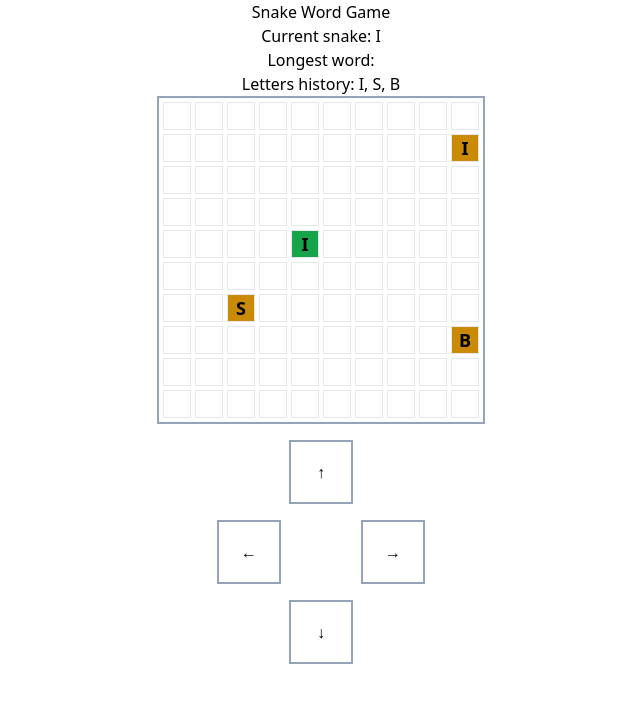
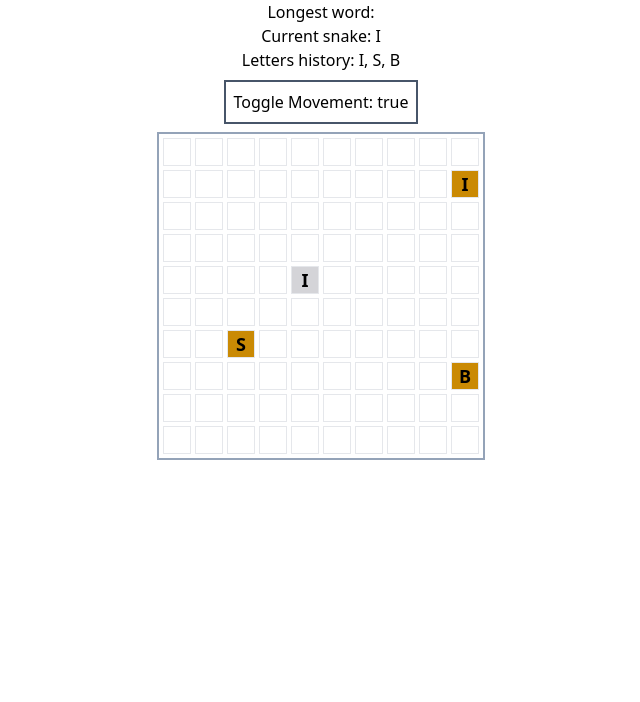
Before and after one commit to yegorkay/snake-word, a React (Vite) app: page / in a window 1280 px wide. Shown: the top 702 px of the page, without its empty margins (319-959 px from the left). Built offline with nearby package versions, Linux system fonts and the light colour scheme.

Commit message:
fix highlighting

```diff
--- a/src/App.tsx
+++ b/src/App.tsx
@@ -3,7 +3,6 @@ import { useQuery } from "@tanstack/react-query";
 import { useInterval } from "./use-interval";
 
 const GRID_SIZE = 10; // 10x10 grid for simplicity
-const ENABLE_MOVEMENT = true;
 const MAX_LETTERS_ON_GRID = 3; // Configurable number of letters to place on the grid
 const SNAKE_SPEED_IN_MS = 500;
 // Some random GPT-assisted weights.
@@ -78,14 +77,16 @@ type CellType = {
 const Grid = ({
   grid,
   direction,
-  snakeHead,
+  snake,
+  longestWordCoordinates,
 }: {
   grid: CellType[][];
   direction: {
     coordinates: Coordinate;
     direction: keyof typeof directionsMap | undefined;
   };
-  snakeHead: CellType;
+  snake: CellType[];
+  longestWordCoordinates: Coordinate[];
 }) => {
   const directionClass = getDirectionClass(direction.direction);
 
@@ -93,7 +94,7 @@ const Grid = ({
     collision: "bg-red-600",
     empty: "bg-white",
     letter: "bg-yellow-600",
-    snake: "bg-green-600",
+    snake: "bg-zinc-300",
   } as { [type in CellType["type"]]: string };
 
   const arrowMap = {
@@ -104,6 +105,8 @@ const Grid = ({
   } as {
     [key in typeof directionClass]: string;
   };
+
+  const snakeHead = snake[0];
 
   return (
     <div className="grid grid-cols-10 grid-rows-10 gap-1 w-fit border-2 border-slate-400 p-1">
@@ -116,9 +119,15 @@ const Grid = ({
 
         const cellClass = cellTypeColorMap[grid[rowIndex][colIndex].type];
 
+        const isValidWordCell = Boolean(
+          longestWordCoordinates.find(
+            (coords) => rowIndex === coords.y && colIndex === coords.x,
+          ),
+        );
+
         return (
           <div
-            className={`border w-7 h-7 flex justify-center items-center font-bold text-lg text-center relative ${cellClass} ${isSnakeHead ? arrowMap[directionClass] : ""}`}
+            className={`border w-7 h-7 flex justify-center items-center font-bold text-lg text-center relative ${isValidWordCell ? "bg-green-600" : cellClass} ${isSnakeHead ? arrowMap[directionClass] : ""}`}
             key={index}
           >
             {cell?.letter && <span>{cell.letter}</span>}
@@ -129,33 +138,42 @@ const Grid = ({
   );
 };
 
+function getLettersFromSnake(snake: CellType[]) {
+  const letters = snake.map((segment) => segment.letter);
+  const potentialWord = letters.join("").toLowerCase();
+
+  return { letters, potentialWord };
+}
+
 function findLongestValidWordAtEnd(
   snakeSegments: CellType[],
   validWordSet: Set<string> | undefined,
 ) {
   // Get letters in the order they appear in the snake
-  const letters = snakeSegments
-    .map((segment) => segment.letter)
-    .join("")
-    .toLowerCase();
+  const { potentialWord } = getLettersFromSnake(snakeSegments);
 
   let longestWord = ""; // Initialize a variable to hold the longest word
+  let longestWordCoordinates: Coordinate[] = [];
 
   // Start checking from the end of the snake
-  for (let end = letters.length; end > 0; end--) {
+  for (let end = potentialWord.length; end > 0; end--) {
     for (let start = 0; start < end; start++) {
-      const substring = letters.slice(start, end);
+      const substring = potentialWord.slice(start, end);
       // Check if the substring is in the validWordSet
       if (
         validWordSet?.has(substring) &&
         substring.length > longestWord.length
       ) {
         longestWord = substring; // Update longestWord if a longer valid word is found
+        // Extract the corresponding coordinates for the valid word
+        longestWordCoordinates = snakeSegments
+          .slice(start, end)
+          .map((segment) => segment.coordinates);
       }
     }
   }
 
-  return longestWord; // Return the longest valid word found
+  return { word: longestWord, coordinates: longestWordCoordinates }; // Return the longest valid word found
 }
 
 // Function to generate an empty grid
@@ -283,6 +301,7 @@ const Game = () => {
   const [grid, setGrid] = useState(initialGrid);
   const [snake, setSnake] = useState(initialSnake);
   const [letters, setLetters] = useState(initialLetters);
+  const [enableMovement, toggleEnableMovement] = useState(true);
   const [direction, setDirection] = useState<{
     coordinates: Coordinate;
     direction: keyof typeof directionsMap | undefined;
@@ -292,7 +311,10 @@ const Game = () => {
   }); // Current direction of movement
 
   const [gameOver, setGameOver] = useState(false); // Track game over state
-  const [longestWord, setLongestWord] = useState("");
+  const [longestWord, setLongestWord] = useState<{
+    word: string;
+    coordinates: Coordinate[];
+  }>({ word: "", coordinates: [] });
 
   const { data: validWordSet } = useQuery({
     queryFn: () =>
@@ -411,13 +433,10 @@ const Game = () => {
 
         setGrid(placeNewLetter(updatedGrid)); // Place only as many letters as needed
 
-        const longestValidWord = findLongestValidWordAtEnd(
-          prevSnake,
-          validWordSet,
-        );
+        const value = findLongestValidWordAtEnd(prevSnake, validWordSet);
 
-        if (longestValidWord.length > 1) {
-          setLongestWord(longestValidWord);
+        if (value.word.length > 1) {
+          setLongestWord(value);
         }
       }
 
@@ -466,13 +485,10 @@ const Game = () => {
 
       setGrid(updatedGrid); // Update the grid with the new positions
 
-      const longestValidWord = findLongestValidWordAtEnd(
-        newSnake,
-        validWordSet,
-      );
+      const value = findLongestValidWordAtEnd(newSnake, validWordSet);
 
-      if (longestValidWord.length > 1) {
-        setLongestWord(longestValidWord);
+      if (value.word.length > 1) {
+        setLongestWord(value);
       }
 
       return newSnake; // Return the updated snake
@@ -498,31 +514,47 @@ const Game = () => {
 
     window.addEventListener(
       "keydown",
-      ENABLE_MOVEMENT ? handleKeyDown : () => {},
+      enableMovement ? handleKeyDown : () => {},
     );
 
     return () => {
       window.removeEventListener("keydown", handleKeyDown);
     };
-  }, [direction, moveSnake]);
+  }, [direction, moveSnake, enableMovement]);
 
   useInterval(() => {
-    if (ENABLE_MOVEMENT) {
+    if (enableMovement) {
       moveSnake();
     }
   }, SNAKE_SPEED_IN_MS);
 
   return (
     <div className="container mx-auto flex flex-col justify-center items-center">
-      <h1>Snake Word Game</h1>
-
-      <h2>Current snake: {gameOver ? "Game Over!" : getSnakeLetters(snake)}</h2>
-      <h3>Longest word: {longestWord}</h3>
+      {gameOver && (
+        <h2>
+          Game Over! Longest word: <strong>{longestWord.word}</strong>
+        </h2>
+      )}
+      <h3>Longest word: {longestWord.word}</h3>
       {import.meta.env.DEV && (
-        <h3>Letters history: {letters.map((l) => l.letter).join(", ")}</h3>
+        <>
+          <h2>Current snake: {getSnakeLetters(snake)}</h2>
+          <h3>Letters history: {letters.map((l) => l.letter).join(", ")}</h3>
+          <button
+            className="border-2 border-slate-600 p-2 m-2"
+            onClick={() => toggleEnableMovement((en) => !en)}
+          >
+            Toggle Movement: {JSON.stringify(enableMovement)}
+          </button>
+        </>
       )}
-      <Grid grid={grid} direction={direction} snakeHead={snake[0]} />
-      <div className="flex flex-col gap-4 items-center m-4">
+      <Grid
+        grid={grid}
+        direction={direction}
+        snake={snake}
+        longestWordCoordinates={longestWord.coordinates}
+      />
+      <div className="sm:hidden flex flex-col gap-4 items-center m-4">
         <button
           className="border-2 border-slate-400 p-4 w-16 h-16"
           onClick={() =>
```
Also changed, not shown: 1 other file (tests, documents, lock files or other folders).
